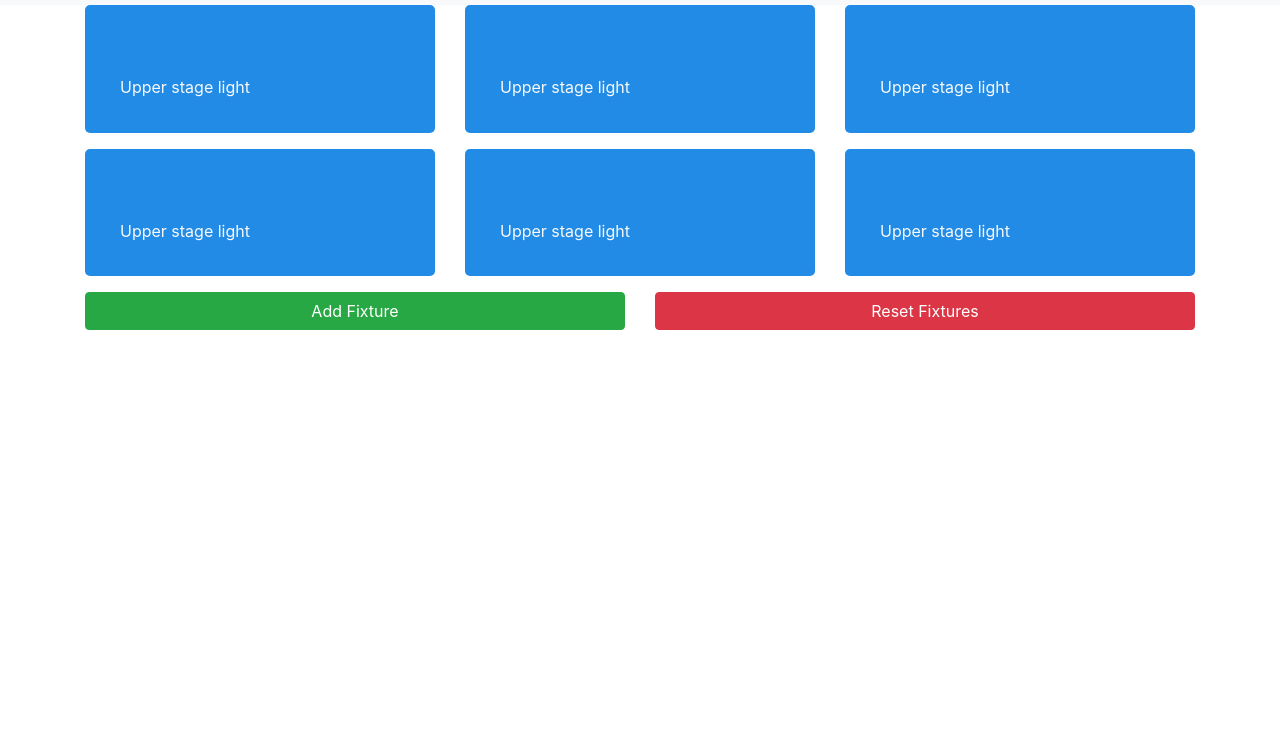
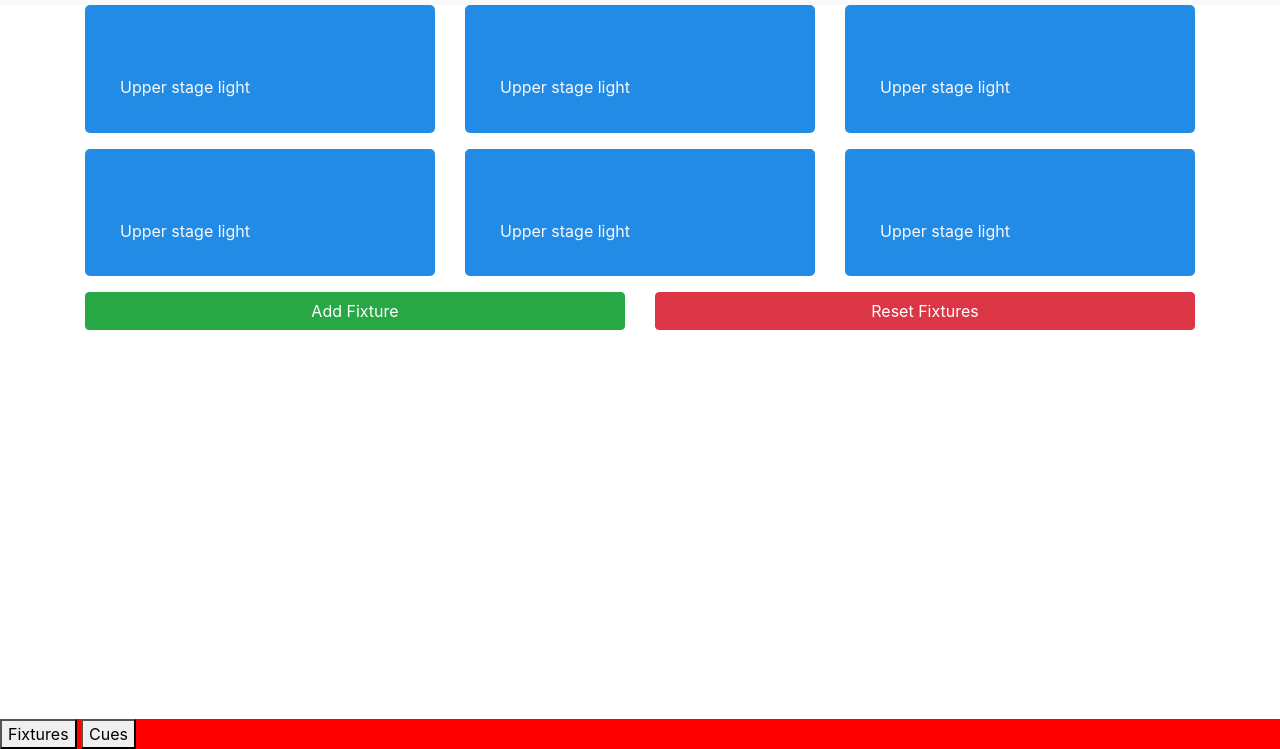
Before and after one commit to honusz/Tonalite, a website: page index.html in a window 1280 px wide. Shown: the part 51-800 px from the top of the page. Drawn offline with nearby package versions, Linux system fonts and the light colour scheme; no server answers.

Commit message:
add tabs for pages

```diff
--- a/index.html
+++ b/index.html
@@ -35,7 +35,7 @@
         </ul>
       </div>
     </nav>
-
+    <div id="fixtures" class="tabcontent">
       <div class="container">
         <div class="row">
           <div class="col-4">
@@ -93,6 +93,11 @@
           </div>
         </div>
       </div>
+    </div>
+    <div class="tab">
+      <button class="tablinks" onclick="openTab(event, 'fixtures')">Fixtures</button>
+      <button class="tablinks" onclick="openTab(event, 'cues')">Cues</button>
+    </div>
 
     <!-- Optional JavaScript -->
     <!-- jQuery first, then Popper.js, then Bootstrap JS -->
--- a/static/script.js
+++ b/static/script.js
@@ -16,3 +16,23 @@ function addFixtureModal() {
     socket.emit('getFixtureProfiles');
     $('#fixtureProfileModal').modal();
 }
+function openTab(evt, tabName) {
+    // Declare all variables
+    var i, tabcontent, tablinks;
+
+    // Get all elements with class="tabcontent" and hide them
+    tabcontent = document.getElementsByClassName("tabcontent");
+    for (i = 0; i < tabcontent.length; i++) {
+        tabcontent[i].style.display = "none";
+    }
+
+    // Get all elements with class="tablinks" and remove the class "active"
+    tablinks = document.getElementsByClassName("tablinks");
+    for (i = 0; i < tablinks.length; i++) {
+        tablinks[i].className = tablinks[i].className.replace(" active", "");
+    }
+
+    // Show the current tab, and add an "active" class to the button that opened the tab
+    document.getElementById(tabName).style.display = "block";
+    evt.currentTarget.className += " active";
+}
--- a/static/style.css
+++ b/static/style.css
@@ -8,3 +8,10 @@
     padding-bottom: 5%;
     margin-bottom: 1rem;
 }
+.tab {
+    position: fixed;
+    bottom: 0;
+    right: 0;
+    width: 100%;
+    background: red;
+}
```
Also changed, not shown: index.min.html (+1 -1 lines), static/script.min.js, static/style.min.css. Lines whose indentation alone changed are shown as unchanged.
